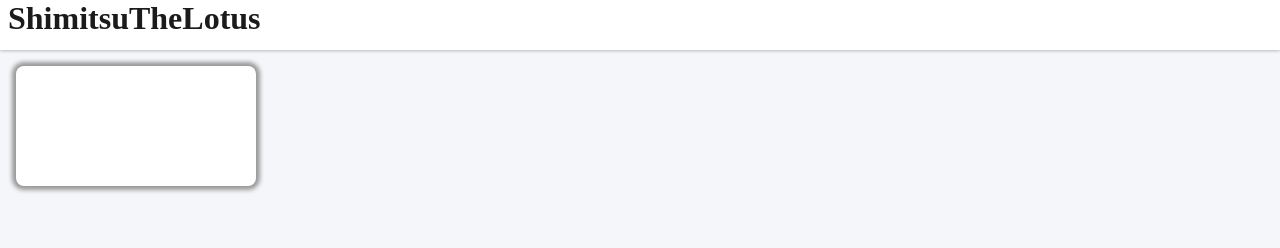
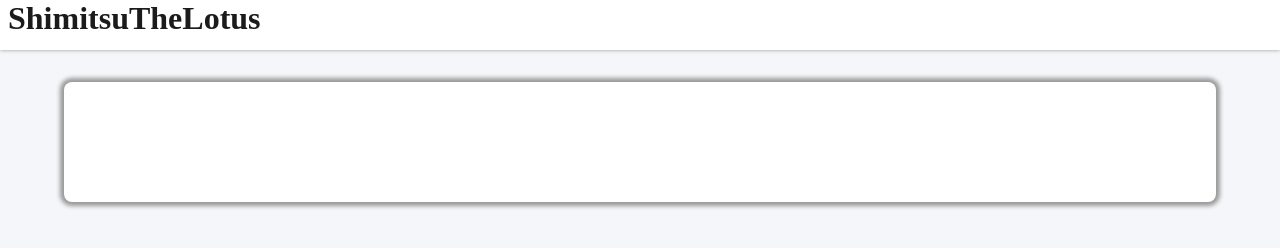
Before and after one commit to ShimitsuTheLotus/ShimitsuTheLotus.github.io, a plain HTML site: page index.html in a window 1280 px wide. Drawn offline with Linux system fonts and the light colour scheme.

Commit message:
Update style.css

```diff
--- a/style.css
+++ b/style.css
@@ -18,25 +18,25 @@ h1
 }
 .Kanban
 {
-    margin: 16px;
-    width: 240px;
-    height: 120px;
+    margin: 0px;
+    width: 100%;
+    height: 100%;
     background-color: #FFFFFF;
     box-shadow: 0 0 4px 4px #999999;
     border-radius: 8px;
 }
 .Kanban:hover
 {
-    margin: 16px;
-    width: 240px;
-    height: 120px;
+    margin: 0px;
+    width: 100%;
+    height: 100%;
     background-color: #FFFFFF;
     box-shadow: 0 0 4px 4px #9999FF;
     border-radius: 8px;
 }
 .KanbanBoarder
 {
-    width: 240px;
+    width: 90%;
     height: 120px;
-    margin: 0;
+    margin: 32px auto;
 }
```
